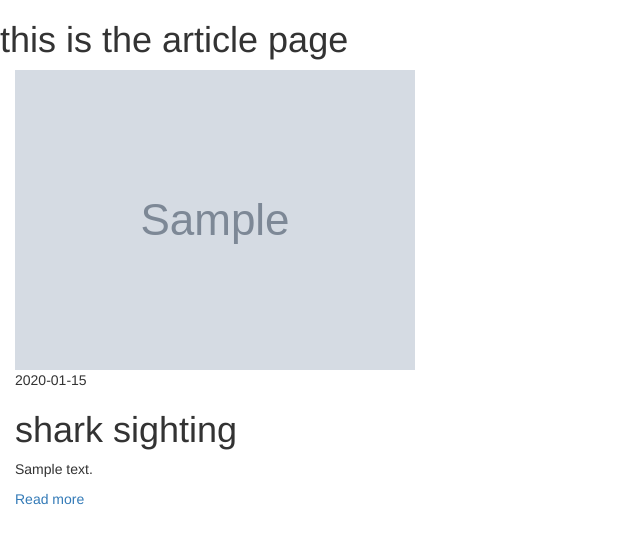
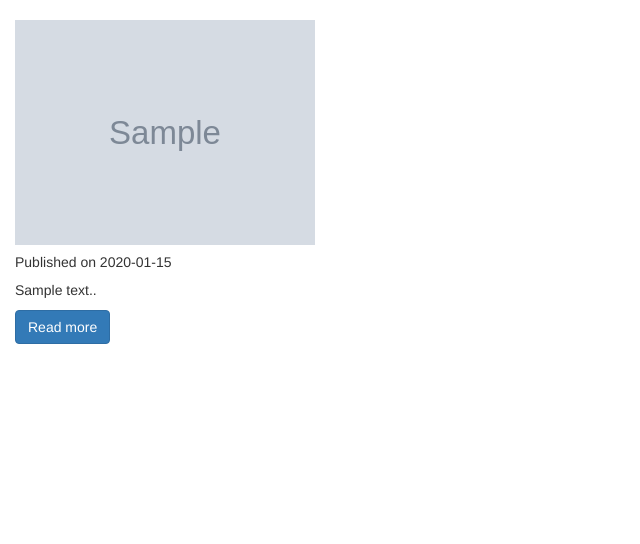
Before and after one commit to kagus-code/Bullet-News, a Flask app: template app/templates/article.html in a window 1280 px wide. Shown: the part 52-596 px from the top of the page, without its empty margins (0-640 px from the left). Run offline with Flask 2, Linux system fonts and the light colour scheme; the template is opened without the code that fills it: most values are stand-ins (such as "Sample title", 1, 10 or a date in 2020); grey boxes marked "Sample" are stand-in pictures; parts of the project's set-up code (start-up, migrations or seed data) failed here and were passed over; some libraries are stand-ins or nearby versions.

Commit message:
adding styling to articles view

```diff
--- a/app/templates/article.html
+++ b/app/templates/article.html
@@ -1,37 +1,25 @@
 {% extends 'base.html'%}
 
 
-
-
-
 {% block content %}
-<h1>this is the article page</h1>
 
 
   {% for art in news %}
-  <div class="container-fluid">
 
-  <div class="blog-post">
-    <div class="blog-post__img">
-      <img src="{{art.image}}" alt="article image">
-    </div>
-    <div class="blog-post__info">
-      <div class="blog-post__date">
-        <span>{{art.time[:10]}}</span>
 
-      </div>
-      <h1 class="blog-post__title">
-        shark sighting
-      </h1>
-      <p class="blog-post__Text">
-        {{ art.description}}
+<div class="col-md-4">
 
-      </p>
-      <a href="{{art.url}}" class="blog-post__cta">Read more</a>
-
+  <div class="card" style="width: 25rem;">
+    <img style="max-width: 30rem; max-height: 30rem;" class="card-img-top img-responsive" src="{{art.image}}" alt="Card image cap">
+    <div class="card-body">
+      <h5 class="card-title">Published on {{art.time [:10] }}</h5>
+      <p class="card-text">{{ art.description}}.</p>
+       <a href="{{art.url}}" class="btn btn-primary">Read more</a>
     </div>
   </div>
 </div>
+<br>
+
 
 
   {% endfor %}
```
Also changed, not shown: app/templates/macros.html (+0 -12 lines).
